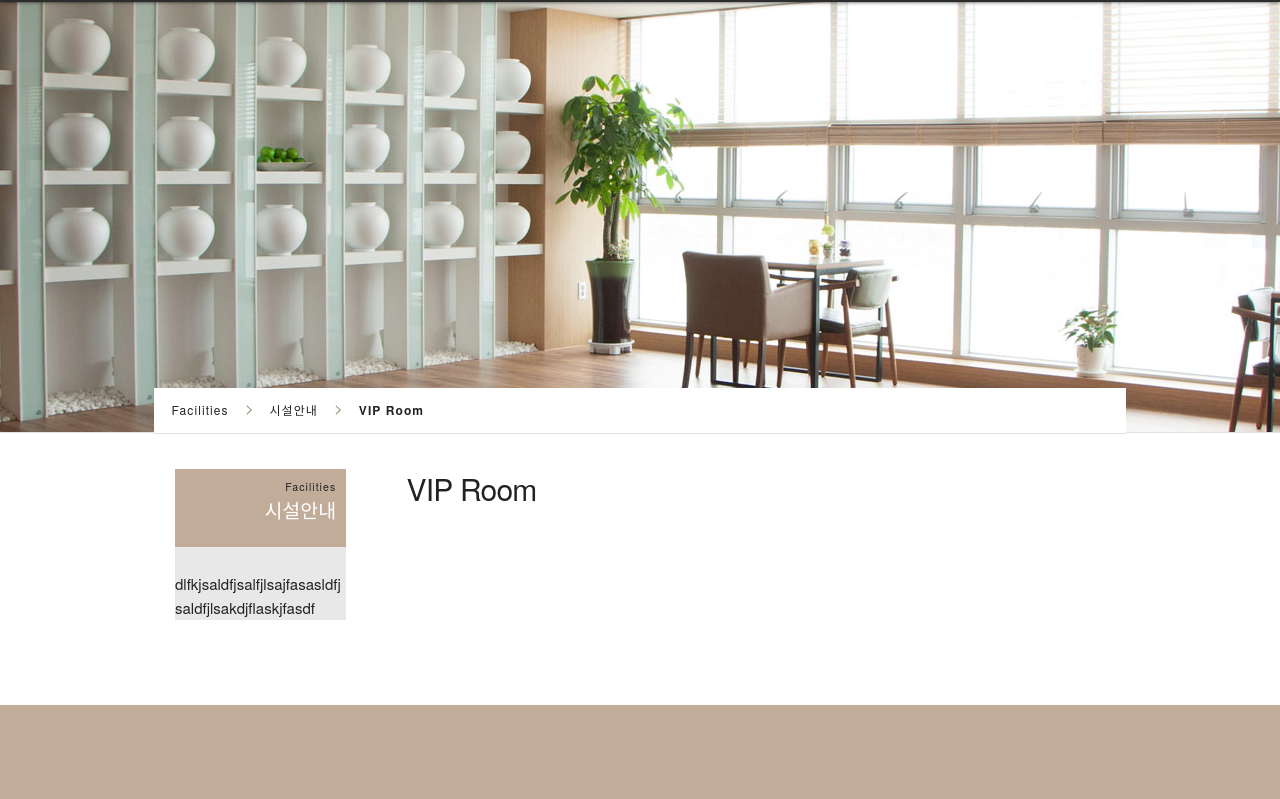
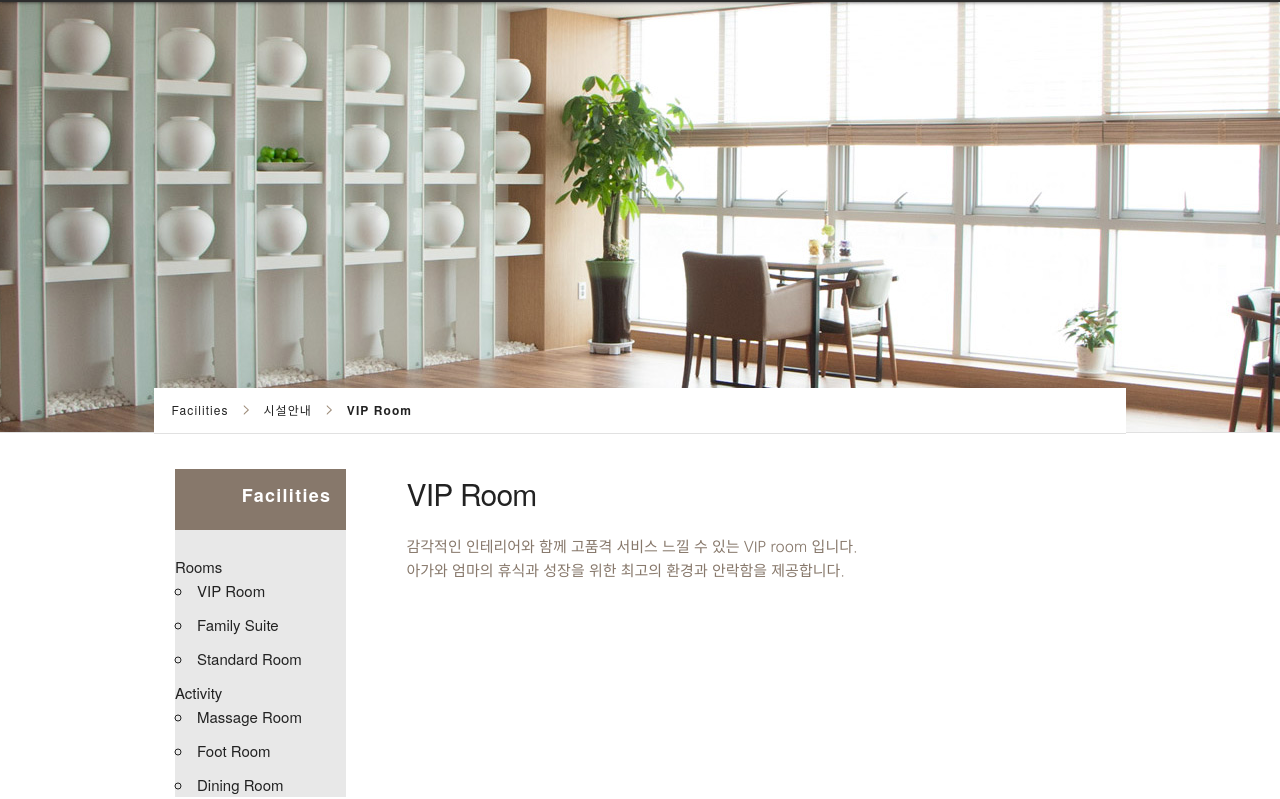
Before and after one commit to hkgit-web01/hkgit-web01, a website: page index.html in a window 1280 px wide. Shown: the part 168-967 px from the top of the page. Drawn offline with Linux system fonts and the light colour scheme.

Commit message:
fine tune

```diff
--- a/css/magokbd.css
+++ b/css/magokbd.css
@@ -172,7 +172,7 @@ main .pwd {
 main .pwd .arrow{
 	display:inline-block;
 	width:12px;
-	margin:0 10px;
+	margin:0 7px;
 	vertical-align: -1px;
 	height:12px;
 	background: url("../imgs/arrow.svg") no-repeat;
@@ -225,33 +225,30 @@ main nav#subNav {
 }
 
 main article {
+	margin-top:5px;
 }
 
 nav .info {
-	width:80%;
+	width:100%;
 	margin-right:auto;
 	margin-left:auto;
 	background-color: #E8E8E8;
 }
 
-nav .info .topMenu, nav .info .midMenu {
-	padding-right:10px;
+nav .info .midMenu {
+	font-weight: bold;
+	padding-right:15px;
 	text-align:right;
-	background-color: #C1AC99;
+	letter-spacing: 0.07em;
+	background-color: #87786B;
+	padding-top: 12px;
+	color:white;
+	font-size: 1.2em;
+	padding-bottom: 20px;
 }
 
-nav .info .topMenu {
-	padding-top:10px;
-	margin-bottom: 0;
-	font-size: 0.7em;
-	letter-spacing: 0.1em;
-}
 
-nav .info .midMenu {
-	color:white;
-	font-size: 1.3em;
-	padding-bottom: 20px;
-}
+
 
 /* FOOTER */
 
@@ -270,6 +267,10 @@ hr {
 
 article img {
 	width:100%;
+}
+
+p.description {
+	color: #87786B;
 }
 
 
@@ -295,6 +296,9 @@ article img {
 /* Larger than tablet */
 @media (min-width: 900px) {
 
+	main nav .info {
+		width:80%;
+	}
 	main nav#subNav {
 		width:22%;
 	}
--- a/index.html
+++ b/index.html
@@ -74,9 +74,19 @@
 			<div class="row">
 				<nav class="three columns" id="subNav">
 					<div class="info">
-						<p class="topMenu">Facilities</p>
-						<p class="midMenu kr">시설안내</p>
-						<p>dlfkjsaldfjsalfjlsajfasasldfjsaldfjlsakdjflaskjfasdf</p>
+						<!-- <p class="topMenu">Facilities</p> -->
+						<p class="midMenu">Facilities</p>
+						<ul>Rooms
+							<li>VIP Room</li>
+							<li>Family Suite</li>
+							<li>Standard Room</li>
+						</ul>
+
+						<ul>Activity
+							<li>Massage Room</li>
+							<li>Foot Room</li>
+							<li>Dining Room</li>
+						</ul>
 					</div>
 
 				</nav>
@@ -85,6 +95,7 @@
 				<article class="nine columns">
 					<!-- <img src="imgs/banner/sample.jpg" alt="">	 -->
 					<h4>VIP Room</h4>
+					<p class="description kr">감각적인 인테리어와 함께 고품격 서비스 느낄 수 있는 VIP room 입니다.<br> 아가와 엄마의 휴식과 성장을 위한 최고의 환경과 안락함을 제공합니다.</p>
 				</article>
 			</div>
 
```
